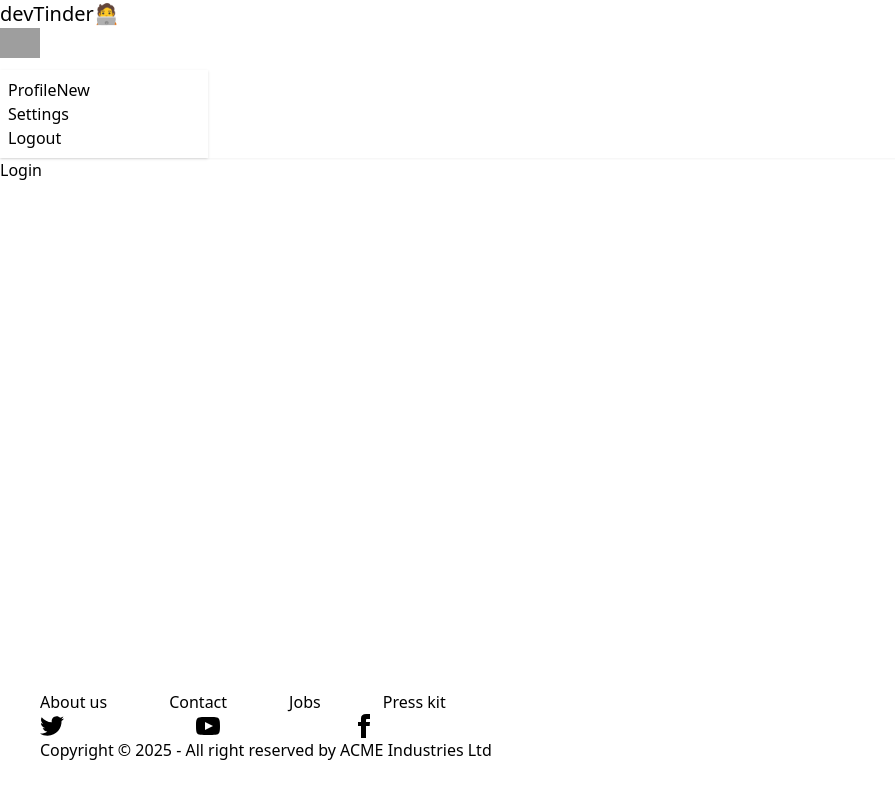
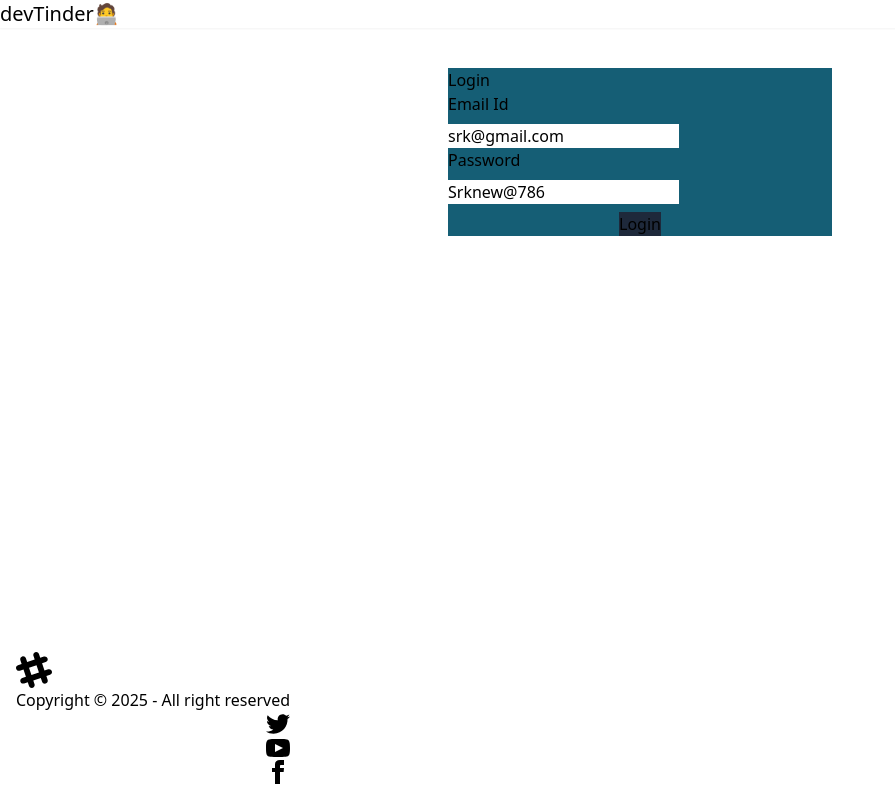
Before and after one commit to shahbaj00786/dev-TinderUI, a React (Vite) app: page /login in a window 1280 px wide. Shown: the whole page, without its empty margins (0-895 px from the left). Built offline with nearby package versions, Linux system fonts and the light colour scheme; grey boxes are pictures that could not be loaded.

Commit message:
login page complete

```diff
--- a/package.json
+++ b/package.json
@@ -10,8 +10,11 @@
     "preview": "vite preview"
   },
   "dependencies": {
+    "@reduxjs/toolkit": "^2.8.2",
+    "axios": "^1.10.0",
     "react": "^19.1.0",
     "react-dom": "^19.1.0",
+    "react-redux": "^9.2.0",
     "react-router-dom": "^7.7.0"
   },
   "devDependencies": {
--- a/src/App.jsx
+++ b/src/App.jsx
@@ -2,19 +2,25 @@
 import Body from "./Body";
 import Profile from "./Profile";
 import Login from "./Login";
+import {Provider} from  "react-redux"
+import appStore from "./utils/appStore";
+import Feed from "./Feed";
 
 function App() {
   return (
     <>
+      <Provider store={appStore}>
         {/* all routing will work base on "/" path */}
         <BrowserRouter basename="/">
           <Routes>
             <Route path="/" element={<Body />}>
+              <Route path="/" element={<Feed />}/>
               <Route path="/login" element={<Login />} />
               <Route path="/profile" element={<Profile />} />
             </Route>
           </Routes>
         </BrowserRouter>
+      </Provider>
     </>
   );
 }
--- /dev/null
+++ b/src/Feed.jsx
@@ -0,0 +1,9 @@
+import React from 'react'
+
+const Feed = () => {
+  return (
+    <div>Feed</div>
+  )
+}
+
+export default Feed
--- a/src/Footer.jsx
+++ b/src/Footer.jsx
@@ -1,25 +1,32 @@
-import React from 'react'
+import React from "react";
 
 const Footer = () => {
   return (
-   <footer className="footer footer-horizontal footer-center bg-base-200 text-base-content rounded p-10 fixed bottom-0 h-[150px]">
-  <nav className="grid grid-flow-col gap-4">
-    <a className="link link-hover">About us</a>
-    <a className="link link-hover">Contact</a>
-    <a className="link link-hover">Jobs</a>
-    <a className="link link-hover">Press kit</a>
-  </nav>
-  <nav>
-    <div className="grid grid-flow-col gap-4">
+    <footer className="footer sm:footer-horizontal bg-neutral text-neutral-content items-center p-4 fixed bottom-0">
+      <aside className="grid-flow-col items-center">
+        <svg
+          width="36"
+          height="36"
+          viewBox="0 0 24 24"
+          xmlns="http://www.w3.org/2000/svg"
+          fillRule="evenodd"
+          clipRule="evenodd"
+          className="fill-current"
+        >
+          <path d="M22.672 15.226l-2.432.811.841 2.515c.33 1.019-.209 2.127-1.23 2.456-1.15.325-2.148-.321-2.463-1.226l-.84-2.518-5.013 1.677.84 2.517c.391 1.203-.434 2.542-1.831 2.542-.88 0-1.601-.564-1.86-1.314l-.842-2.516-2.431.809c-1.135.328-2.145-.317-2.463-1.229-.329-1.018.211-2.127 1.231-2.456l2.432-.809-1.621-4.823-2.432.808c-1.355.384-2.558-.59-2.558-1.839 0-.817.509-1.582 1.327-1.846l2.433-.809-.842-2.515c-.33-1.02.211-2.129 1.232-2.458 1.02-.329 2.13.209 2.461 1.229l.842 2.515 5.011-1.677-.839-2.517c-.403-1.238.484-2.553 1.843-2.553.819 0 1.585.509 1.85 1.326l.841 2.517 2.431-.81c1.02-.33 2.131.211 2.461 1.229.332 1.018-.21 2.126-1.23 2.456l-2.433.809 1.622 4.823 2.433-.809c1.242-.401 2.557.484 2.557 1.838 0 .819-.51 1.583-1.328 1.847m-8.992-6.428l-5.01 1.675 1.619 4.828 5.011-1.674-1.62-4.829z"></path>
+        </svg>
+        <p>Copyright © {new Date().getFullYear()} - All right reserved</p>
+      </aside>
+      <nav className="grid-flow-col gap-4 md:place-self-center md:justify-self-end">
         <a>
           <svg
             xmlns="http://www.w3.org/2000/svg"
             width="24"
             height="24"
             viewBox="0 0 24 24"
-          className="fill-current">
-          <path
-            d="M24 4.557c-.883.392-1.832.656-2.828.775 1.017-.609 1.798-1.574 2.165-2.724-.951.564-2.005.974-3.127 1.195-.897-.957-2.178-1.555-3.594-1.555-3.179 0-5.515 2.966-4.797 6.045-4.091-.205-7.719-2.165-10.148-5.144-1.29 2.213-.669 5.108 1.523 6.574-.806-.026-1.566-.247-2.229-.616-.054 2.281 1.581 4.415 3.949 4.89-.693.188-1.452.232-2.224.084.626 1.956 2.444 3.379 4.6 3.419-2.07 1.623-4.678 2.348-7.29 2.04 2.179 1.397 4.768 2.212 7.548 2.212 9.142 0 14.307-7.721 13.995-14.646.962-.695 1.797-1.562 2.457-2.549z"></path>
+            className="fill-current"
+          >
+            <path d="M24 4.557c-.883.392-1.832.656-2.828.775 1.017-.609 1.798-1.574 2.165-2.724-.951.564-2.005.974-3.127 1.195-.897-.957-2.178-1.555-3.594-1.555-3.179 0-5.515 2.966-4.797 6.045-4.091-.205-7.719-2.165-10.148-5.144-1.29 2.213-.669 5.108 1.523 6.574-.806-.026-1.566-.247-2.229-.616-.054 2.281 1.581 4.415 3.949 4.89-.693.188-1.452.232-2.224.084.626 1.956 2.444 3.379 4.6 3.419-2.07 1.623-4.678 2.348-7.29 2.04 2.179 1.397 4.768 2.212 7.548 2.212 9.142 0 14.307-7.721 13.995-14.646.962-.695 1.797-1.562 2.457-2.549z"></path>
           </svg>
         </a>
         <a>
@@ -28,9 +35,9 @@
             width="24"
             height="24"
             viewBox="0 0 24 24"
-          className="fill-current">
-          <path
-            d="M19.615 3.184c-3.604-.246-11.631-.245-15.23 0-3.897.266-4.356 2.62-4.385 8.816.029 6.185.484 8.549 4.385 8.816 3.6.245 11.626.246 15.23 0 3.897-.266 4.356-2.62 4.385-8.816-.029-6.185-.484-8.549-4.385-8.816zm-10.615 12.816v-8l8 3.993-8 4.007z"></path>
+            className="fill-current"
+          >
+            <path d="M19.615 3.184c-3.604-.246-11.631-.245-15.23 0-3.897.266-4.356 2.62-4.385 8.816.029 6.185.484 8.549 4.385 8.816 3.6.245 11.626.246 15.23 0 3.897-.266 4.356-2.62 4.385-8.816-.029-6.185-.484-8.549-4.385-8.816zm-10.615 12.816v-8l8 3.993-8 4.007z"></path>
           </svg>
         </a>
         <a>
@@ -39,18 +46,14 @@
             width="24"
             height="24"
             viewBox="0 0 24 24"
-          className="fill-current">
-          <path
-            d="M9 8h-3v4h3v12h5v-12h3.642l.358-4h-4v-1.667c0-.955.192-1.333 1.115-1.333h2.885v-5h-3.808c-3.596 0-5.192 1.583-5.192 4.615v3.385z"></path>
+            className="fill-current"
+          >
+            <path d="M9 8h-3v4h3v12h5v-12h3.642l.358-4h-4v-1.667c0-.955.192-1.333 1.115-1.333h2.885v-5h-3.808c-3.596 0-5.192 1.583-5.192 4.615v3.385z"></path>
           </svg>
         </a>
-    </div>
       </nav>
-  <aside>
-    <p>Copyright © {new Date().getFullYear()} - All right reserved by ACME Industries Ltd</p>
-  </aside>
     </footer>
-  )
-}
+  );
+};
 
-export default Footer
+export default Footer;
--- a/src/Login.jsx
+++ b/src/Login.jsx
@@ -1,9 +1,60 @@
-import React from 'react'
+import axios from "axios";
+import { useState } from "react";
+import { useDispatch } from "react-redux";
+import { addUser } from "./utils/userSlice";
+import { useNavigate } from "react-router-dom";
+import {BASE_URL} from "./constants"
 
 const Login = () => {
+  const [emailId, setEmailId] = useState("srk@gmail.com");
+  const [password, setPassword] = useState("Srknew@786");
+  const dispatch=useDispatch()
+  const navigate=useNavigate()
+
+  const handleLogin = async () => {
+
+    const res = await axios.post(BASE_URL+"/login", {
+      emailId,
+      password,
+    },{withCredentials: true}); //for token
+    dispatch(addUser(res.data))
+    navigate("/")
+    console.log(res.data)
+  };
   return (
-    <div>Login</div>
-  )
-}
+    <div className="flex justify-center my-10">
+      <div className="card card-border bg-cyan-800 w-96">
+        <div className="card-body">
+          <h2 className="card-title justify-center">Login</h2>
+          <fieldset className="fieldset">
+            <legend className="fieldset-legend pb-2">Email Id</legend>
+            <input
+              value={emailId}
+              type="text"
+              className="input"
+              placeholder="Type here "
+              onChange={(e) => setEmailId(e.target.value)}
+            />
 
-export default Login
+            <legend className="fieldset-legend pb-2">Password</legend>
+            <input
+              value={password}
+              onChange={(e) => setPassword(e.target.value)}
+              type="text"
+              className="input"
+              placeholder="Type here "
+            />
+
+            <div className="flex justify-center pt-2">
+              <button className="btn bg-slate-800"
+              onClick={handleLogin}
+              >Login</button>
+            </div>
+          </fieldset>
+        </div>
+      </div>
+    </div>
+  );
+};
+
+export default Login;
--- a/src/NavBar.jsx
+++ b/src/NavBar.jsx
@@ -1,6 +1,7 @@
-
+import { useSelector } from "react-redux";
 
 const NavBar = () => {
+  const user = useSelector((store) => store.user);
   return (
     <div className="navbar bg-base-300 shadow-sm">
       <div className="flex-1">
@@ -8,16 +9,19 @@
       </div>
       <div className="flex gap-2">
 
-          <div className="dropdown dropdown-end">
+        {user && (
+
+          <div className="dropdown dropdown-end flex mx-6">
+            <p>welcom {user.firstName}</p>
             <div
               tabIndex={0}
               role="button"
-              className="btn btn-ghost btn-circle avatar"
+              className="btn btn-ghost btn-circle avatar ml-5"
             >
               <div className="w-10 rounded-full mr-2">
                 <img
-                  alt="Tailwind CSS Navbar component"
-                  src="https://img.daisyui.com/images/stock/photo-1534528741775-53994a69daeb.webp"
+                  alt="user photo"
+                  src={user.photoUrl}
                 />
               </div>
             </div>
@@ -39,9 +43,10 @@
               </li>
             </ul>
           </div>
+        )}
       </div>
     </div>
-  )
-}
+  );
+};
 
-export default NavBar
+export default NavBar;
--- /dev/null
+++ b/src/constants.js
@@ -0,0 +1 @@
+export const BASE_URL="http://localhost:7777"
--- /dev/null
+++ b/src/utils/appStore.js
@@ -0,0 +1,11 @@
+
+import {configureStore} from "@reduxjs/toolkit"
+import  userReducer  from "./userSlice"
+
+const appStore=configureStore({
+    reducer:{
+        user:userReducer
+    }
+})
+
+export default appStore
--- /dev/null
+++ b/src/utils/userSlice.js
@@ -0,0 +1,19 @@
+import { createSlice } from "@reduxjs/toolkit";
+
+const userSlice = createSlice({
+    name:"user",
+    initialState:null,
+    reducers:{
+        addUser:(state, action)=>{
+            return action.payload
+        },
+
+        removeUser:(state, action)=>{
+            return null
+        }
+    }
+})
+
+export default userSlice.reducer
+
+export const {addUser, removeUser}=userSlice.actions
```
Also changed, not shown: 1 other file (tests, documents, lock files or other folders). Lines whose indentation alone changed are shown as unchanged.
